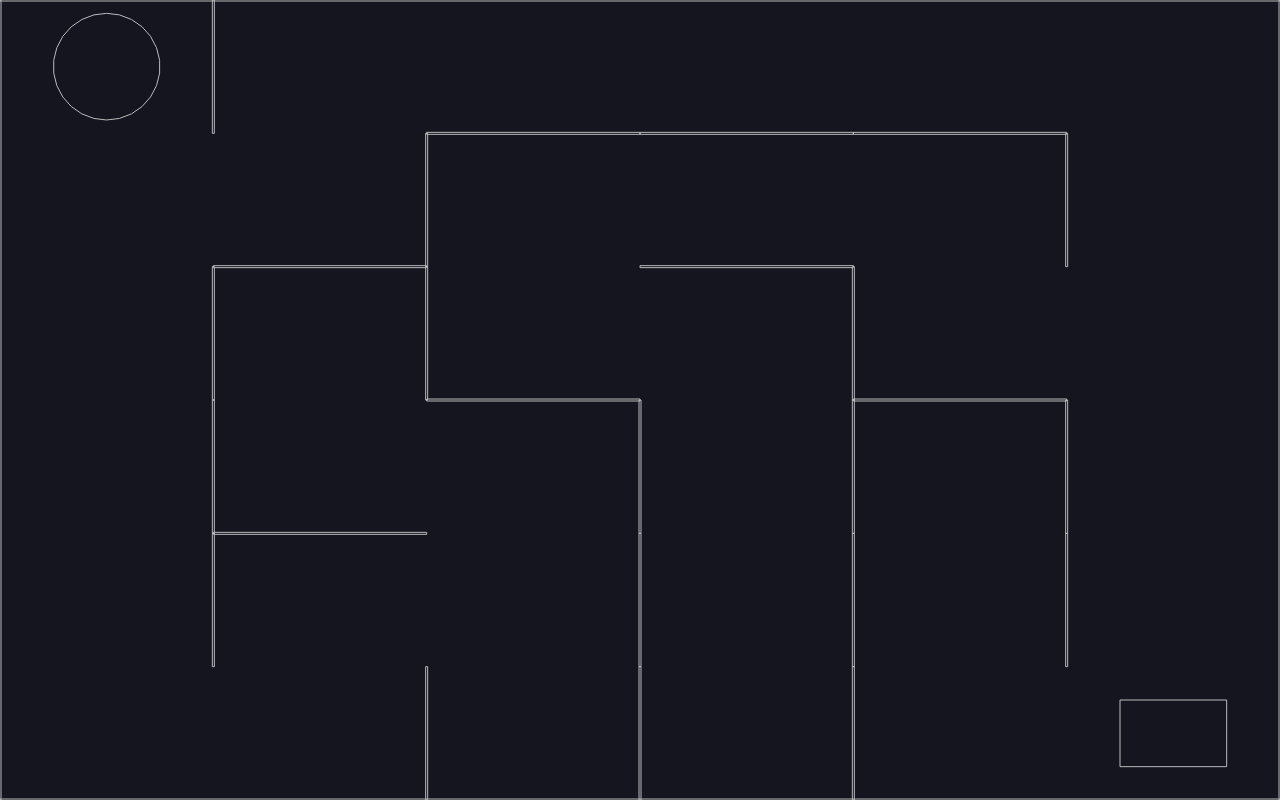
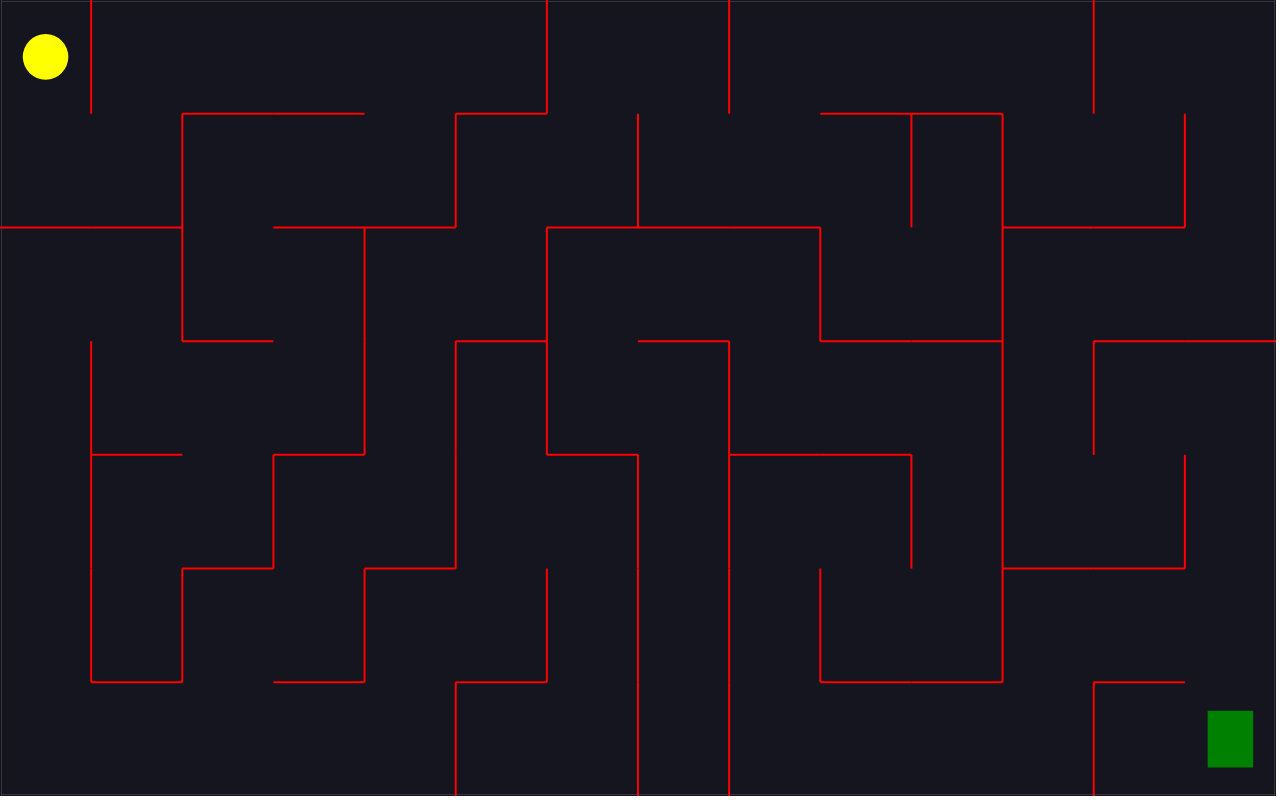
Before and after one commit to Lasni/maze, a plain HTML site: page index.html in a window 1280 px wide. Drawn offline with nearby package versions, Linux system fonts and the light colour scheme.

Commit message:
(refactored) refactored, added win message, stylized, added reset button

```diff
--- a/index.html
+++ b/index.html
@@ -1,14 +1,38 @@
 <!DOCTYPE html>
 <html>
   <head>
-    <script src="https://cdnjs.cloudflare.com/ajax/libs/matter-js/0.14.2/matter.min.js" integrity="sha512-pi0tSRZdlNRZeANPwdAIHRAYg6gZZV6QlAiyHXn5TYqLzBKE9jlttO/QgYLMhISD6oNv2kPsVelx+n5nw0FqKA==" crossorigin="anonymous"></script>
+    <script
+      src="https://cdnjs.cloudflare.com/ajax/libs/matter-js/0.14.2/matter.min.js"
+      integrity="sha512-pi0tSRZdlNRZeANPwdAIHRAYg6gZZV6QlAiyHXn5TYqLzBKE9jlttO/QgYLMhISD6oNv2kPsVelx+n5nw0FqKA=="
+      crossorigin="anonymous"
+    ></script>
     <style>
       body {
         margin: 0;
       }
+      .hidden {
+        display: none !important;
+      }
+      h1 {
+        color: white;
+        font-size: 64px;
+      }
+      .winner {
+        display: flex;
+        justify-content: center;
+        align-items: center;
+        position: absolute;
+        z-index: 1;
+        height: 100vh;
+        width: 100vw;
+      }
     </style>
   </head>
   <body>
+    <div class="winner hidden">
+      <h1>You Win!</h1>
+      <button id="restart-btn">Play again</button>
+    </div>
     <script src="index.js"></script>
   </body>
 </html>
--- a/index.js
+++ b/index.js
@@ -1,16 +1,12 @@
 const { Engine, Render, Runner, World, Bodies, Body, Events } = Matter;
 
 // Variables
-const width = window.innerWidth;
-const height = window.innerHeight;
-const cells = 6;
-// const cellsHorizontal = 12; //
-// const cellsVertical = 3; //
-// const unitLengthX = width / cellsHorizontal //
-// const unitLengthY = height / cellsVertical //
-const unitWidth = width / cells;
-const unitHeight = height / cells;
-
+const width = window.innerWidth - 4; // -4 to remove the horizontal scrollbar
+const height = window.innerHeight - 4; // -4 to remove the vertical scrollbar
+const cellsHorizontal = 14;
+const cellsVertical = 7;
+const unitWidthX = width / cellsHorizontal;
+const unitHeightY = height / cellsVertical;
 
 const engine = Engine.create();
 engine.world.gravity.y = 0; // disables gravity
@@ -19,7 +15,7 @@ const render = Render.create({
   element: document.body,
   engine: engine,
   options: {
-    wireframes: true,
+    wireframes: false,
     width,
     height,
   },
@@ -65,23 +61,23 @@ const shuffle = (arr) => {
 };
 
 // Grid
-const grid = Array(cells)
+const grid = Array(cellsVertical)
   .fill(null)
-  .map(() => Array(cells).fill(false));
+  .map(() => Array(cellsHorizontal).fill(false));
 
 // Verticals
-const verticals = Array(cells)
+const verticals = Array(cellsVertical)
   .fill(null)
-  .map(() => Array(cells - 1).fill(false));
+  .map(() => Array(cellsHorizontal - 1).fill(false));
 
 // Horizontals
-const horizontals = Array(cells - 1)
+const horizontals = Array(cellsVertical - 1)
   .fill(null)
-  .map(() => Array(cells).fill(false));
+  .map(() => Array(cellsHorizontal).fill(false));
 
 // Starting point
-const startRow = Math.floor(Math.random() * cells);
-const startColumn = Math.floor(Math.random() * cells);
+const startRow = Math.floor(Math.random() * cellsVertical);
+const startColumn = Math.floor(Math.random() * cellsHorizontal);
 
 // Maze generation algorithm
 const stepThroughCell = (row, column) => {
@@ -108,9 +104,9 @@ const stepThroughCell = (row, column) => {
     // checking left, right, up and down bounds
     if (
       nextRow < 0 ||
-      nextRow >= cells ||
+      nextRow >= cellsVertical ||
       nextColumn < 0 ||
-      nextColumn >= cells
+      nextColumn >= cellsHorizontal
     ) {
       continue; // skip to the next neighbor
     }
@@ -152,13 +148,16 @@ horizontals.forEach((row, rowIndex) => {
     }
     // draw a wall
     const wall = Bodies.rectangle(
-      columnIndex * unitWidth + unitWidth / 2, // (x-axis)
-      rowIndex * unitHeight + unitHeight, // (y-axis)
-      unitWidth, // rectangle width aka wall length
+      columnIndex * unitWidthX + unitWidthX / 2, // (x-axis)
+      rowIndex * unitHeightY + unitHeightY, // (y-axis)
+      unitWidthX, // rectangle width aka wall length
       2, // rectangle height aka wall thickness
       {
         isStatic: true,
         label: "wall",
+        render: {
+          fillStyle: "red",
+        },
       }
     );
     // add the wall to the world
@@ -173,13 +172,16 @@ verticals.forEach((row, rowIndex) => {
       return;
     }
     const wall = Bodies.rectangle(
-      columnIndex * unitWidth + unitWidth, // (x-axis)
-      rowIndex * unitHeight + unitHeight / 2, // (y-axis)
+      columnIndex * unitWidthX + unitWidthX, // (x-axis)
+      rowIndex * unitHeightY + unitHeightY / 2, // (y-axis)
       2,
-      unitHeight,
+      unitHeightY,
       {
         isStatic: true,
         label: "wall",
+        render: {
+          fillStyle: "red",
+        },
       }
     );
     World.add(world, wall);
@@ -188,25 +190,32 @@ verticals.forEach((row, rowIndex) => {
 
 // Goal
 const goal = Bodies.rectangle(
-  width - unitWidth / 2, // positions far right
-  height - unitHeight / 2, // positions far bottom
-  unitWidth * 0.5,
-  unitHeight * 0.5,
+  width - unitWidthX / 2, // positions far right
+  height - unitHeightY / 2, // positions far bottom
+  unitWidthX * 0.5,
+  unitHeightY * 0.5,
   {
     isStatic: true,
     label: "goal",
+    render: {
+      fillStyle: "green",
+    },
   }
 );
 World.add(world, goal);
 
 // Ball
+const ballRadius = Math.min(unitWidthX, unitHeightY) / 4;
 const ball = Bodies.circle(
-  unitWidth / 2, // positions far left
-  unitHeight / 2, // positions far top
-  unitWidth / 4,
+  unitWidthX / 2, // positions far left
+  unitHeightY / 2, // positions far top
+  ballRadius,
   {
     isStatic: false,
     label: "ball",
+    render: {
+      fillStyle: "yellow",
+    },
   }
 );
 World.add(world, ball);
@@ -240,7 +249,8 @@ Events.on(engine, "collisionStart", (e) => {
       labels.includes(collision.bodyA.label) &&
       labels.includes(collision.bodyB.label)
     ) {
-      // collapse the maze
+      // collapse the maze and display win message
+      document.querySelector(".winner").classList.remove("hidden");
       world.gravity.y = 1;
       world.bodies.forEach((body) => {
         if (body.label === "wall") {
@@ -251,3 +261,9 @@ Events.on(engine, "collisionStart", (e) => {
     }
   });
 });
+
+// Restart button
+const restartButton = document.getElementById("restart-btn");
+restartButton.addEventListener("click", () => {
+  location.reload();
+});
```
